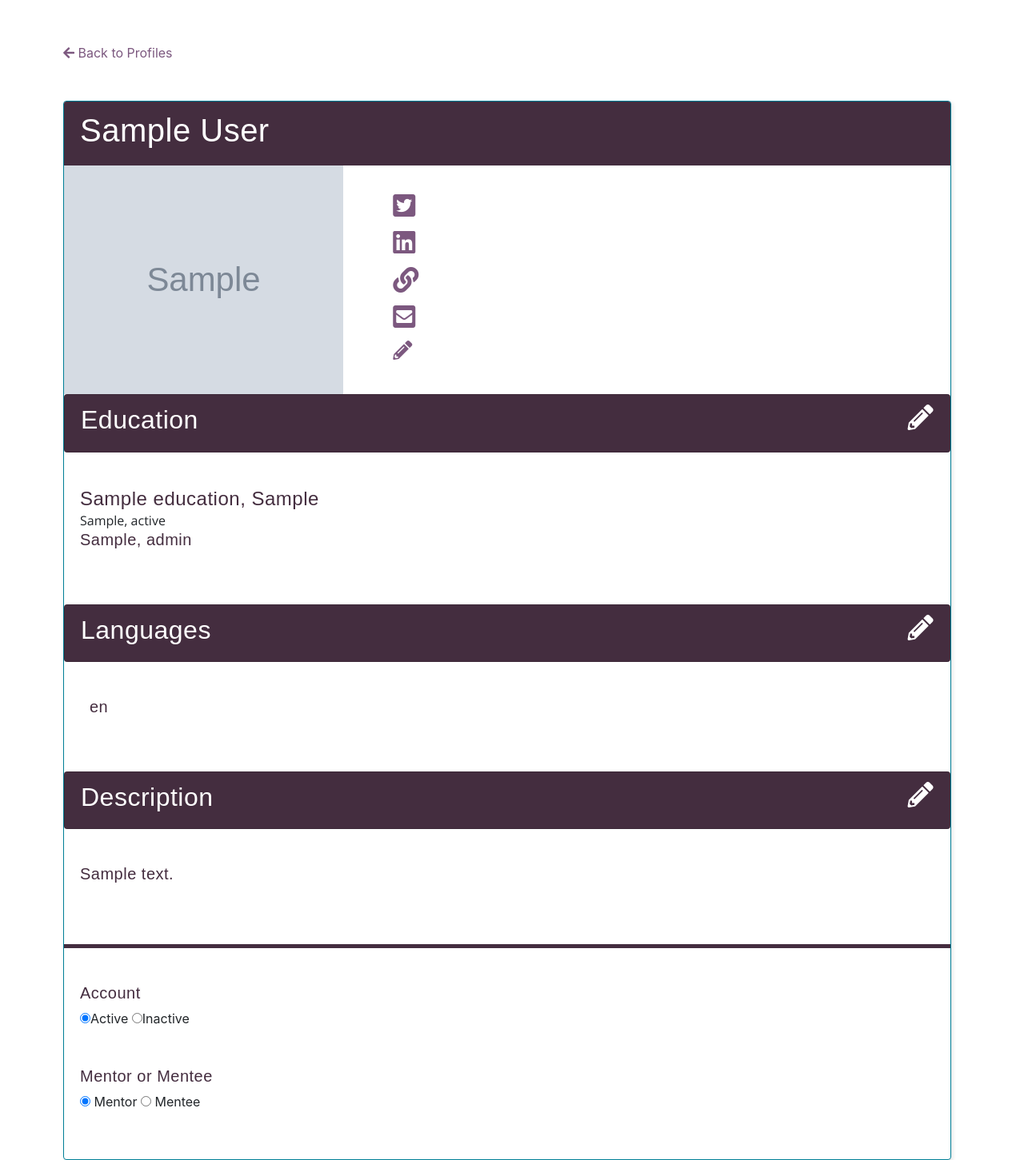
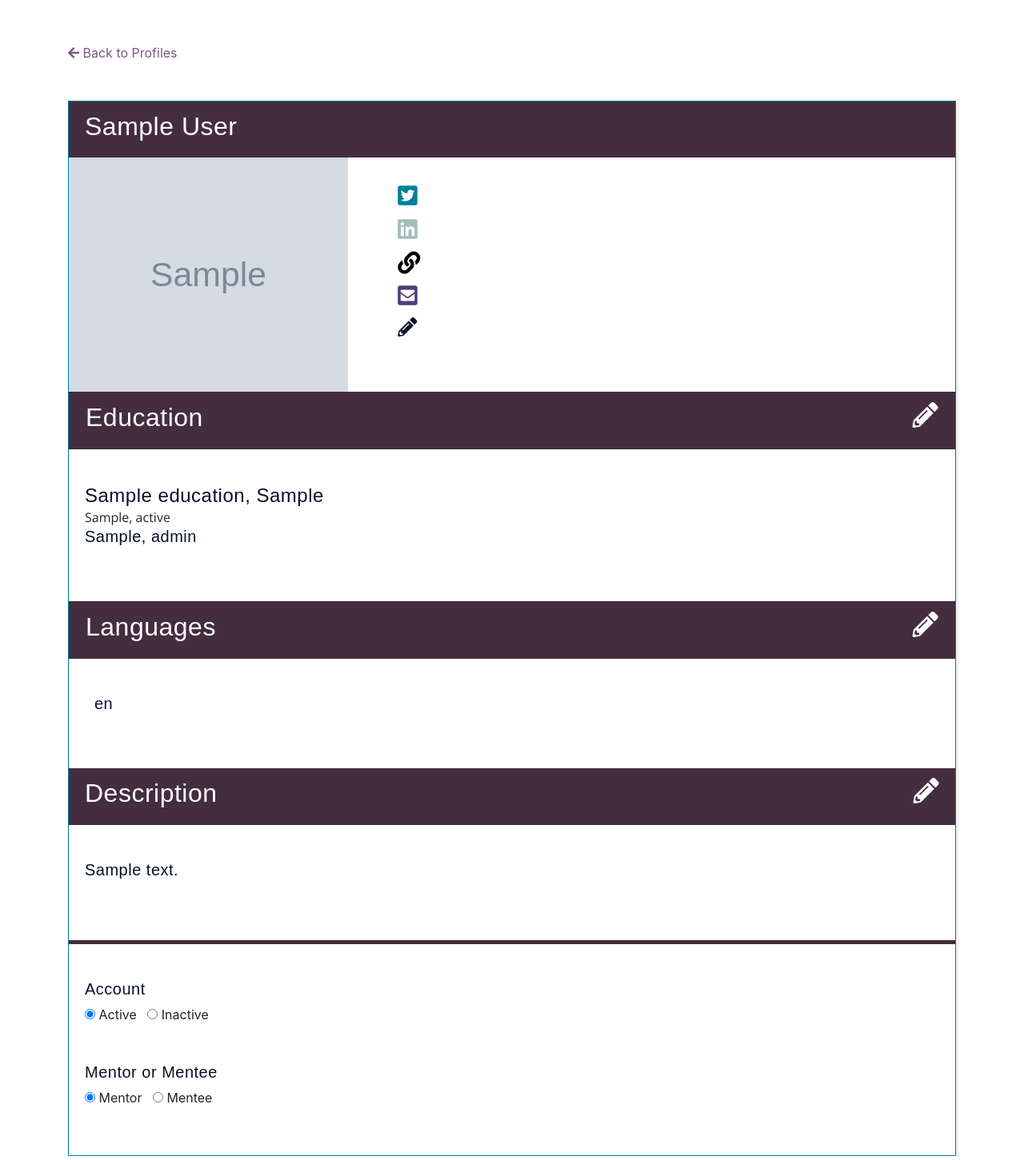
Before and after one commit to dmcdekker/hb_project, a Flask app: page /profiles/1 in a window 1280 px wide. Shown: the part 74-1525 px from the top of the page at 80% size. Run offline with Flask 2, Linux system fonts and the light colour scheme; the visitor is signed in with stand-in values (Sample User, id 1); tables that the repository leaves empty hold one stand-in row (values such as "Sample post"); grey boxes marked "Sample" are stand-in pictures; some libraries are stand-ins or nearby versions; some web fonts are replaced.

Commit message:
add more styling to profile page

```diff
--- a/static/styles.css
+++ b/static/styles.css
@@ -5,7 +5,9 @@
 #a4bcbc light blue
 #007f97 aquamarine*/
 
+#social-new{
 
+}
 /*------------------body------------------------*/
 * {
   margin: 0;
@@ -19,6 +21,10 @@ html, body {
   height: 100vh;
 }
 
+.flash{
+  border: 1px solid #4c3f77;
+}
+
 /*------------------typograhy------------------------*/
 
 .h1, .h2, .h3, .h4, .h5, .h6, h1, h2, h3, h4, h5, h6 {
@@ -28,7 +34,7 @@ html, body {
     line-height: 1.2;
     color: inherit;
     font-family: 'Muli', sans-serif;
-    color: #442d3f;
+    color: #051126;
     letter-spacing: .5px;
 }
 
@@ -88,6 +94,10 @@ div.jumbotron.jumbotron-fluid {
   background-color: #442d3f;
 }
 
+* {
+  border-radius: 0 !important;
+}
+
 #date-color{
   color: #445a7c;
 }
@@ -113,8 +123,10 @@ div.jumbotron.jumbotron-fluid {
 
 .card-text{
   margin-bottom: .60em;
+}
 
-}
+
+
 
 /*------------------profile page------------------------*/
 
@@ -128,18 +140,40 @@ div.jumbotron.jumbotron-fluid {
     height: 100%;
 }
 
-.i{
-  font-size: 5em;
-  margin: 5em;
+.fa-link{
+  color: black;
 }
+
+.fa-twitter-square{
+  color: #007f97;
+}
+
+.fa-linkedin{
+  color: #a4bcbc ;
+}
+
+.fa-envelope-square{
+  color: #4c3f77;
+}
+
+i:hover {
+    color: #442d3f;
+    text-decoration: none!important;
+}
+
 
 #language_id{
   margin: .6em;
 }
 
-div#social-media-group .col{
+/*div#social-media-group .col{
   padding-top: 2em;
 }
+
+div#social-update{
+  padding-top: 2em;
+  padding-right: 2.5em;
+}*/
 
 #mentor-or-active{
   border-top: 5px solid #442d3f;
--- a/templates/user_profile.html
+++ b/templates/user_profile.html
@@ -1,7 +1,7 @@
 {% extends 'base.html' %}
 {% block content %}
 
-<div class='container'>
+<div class='container mx-auto'>
   <div><a href="/profiles"><i class="fas fa-arrow-left"></i>  Back to Profiles</a></div>
   <br>
   <br>
@@ -10,59 +10,70 @@
       >
         <div class="card-header">
           <div class="page-header">
-            <h1 style="color:white;">{{ user.fname }} {{ user.lname }}</h1>
+            <h2 style="color:white;">{{ user.fname }} {{ user.lname }}</h2>
+
           </div>
         </div>
 
       <div id='photo-and-social' class='row'>
         <!-- <div id='photo-and-social'>   -->
-          <div class='col-4' id='user-photo'>
+          <div class='col-sm-6 col-md-4 d-inline' id='user-photo'>
             <img class='img-responsive'  src='{{ user.photo }}' alt='user photo'>
           </div> <!-- end user photo -->
           <br>
 
-          <div class='col' id='social-media-group' style='margin:2em;'>
-            <h2 class='d-block'><a href='https://twitter.com/{{user.twitter}}' target='_blank'><i class="fab fa-twitter-square"></i></i></a></h2>
-            <h2 class='d-block'><a href='https://www.linkedin.com/in/{{user.linkedin}}' target='_blank'><i class="fab fa-linkedin"></i></a></h2>
-            <h2 class='d-block'><a href='{{user.website_url}}' target='_blank'<i class="fas fa-link"></i></i></a></h2>
-            <h2 class='d-block'><a href="mailto:{{ user.email }}"><i class="fas fa-envelope-square"></i></a></h2>
+          <div class='col d-block' id='social-media-group' style='margin:2em;'>
+            <h3 class='d-block'><a href='https://twitter.com/{{user.twitter}}' target='_blank'><i class="fab fa-twitter-square"></i></i></a></h3>
+            <h3 class='d-block'><a href='https://www.linkedin.com/in/{{user.linkedin}}' target='_blank'><i class="fab fa-linkedin"></i></a></h3>
+            <h3 class='d-block'><a href='{{user.website_url}}' target='_blank'<i class="fas fa-link"></i></i></a></h3>
+            <h3 class='d-block'><a href="mailto:{{ user.email }}"><i class="fas fa-envelope-square"></i></a></h3>
 
-            <h4 class='d-inline-block'>
-              <a href="">
+            <h4 class='d-block'>
+
               {% if user.user_id == session['user_id'] %}
-              <a href=""><i class="fas fa-pencil-alt" id='edit-social'></i>
+              <a><i class="fas fa-pencil-alt" id='edit-social'></i>
               {% endif %}</a></h4>
 
             <br>
-          <!-- </div> end social-media-group -->
-      </div> <!-- end photo-and-social -->
 
+            <div class='social-div-and-update col'>
+              <div id='social-div'>
+                <form submit="/edit-social.json" id="social-new" class='mx-auto'>
+                  <input type="text" class="form-control" name="linkedin" id="linkedin-field" placeholder="new linkedin id" style="width:15em"/><br>
+                  <input type="text" class="form-control" name="twitter" id="twit-field" placeholder="new twitter handle" style="width:15em"/><br>
+                  <input type="text" name="website_url" class="form-control" id="web-field" placeholder="new website url" style="width:15em"/><br>
+                  <input type="submit" class="btn btn-secondary" value="Cancel" id="cancel-social">&nbsp;
+                  <input type="submit" class="btn btn-primary" value="Save">
+                </form>
+              </div> <!-- end social div -->
 
-
-        <div id='social-div'></div>
-          <br>
+              <div id='social-update'>
                 <div id='twitter_id'></div>
                 <div id='linkedin_id'></div>
                 <div id='website_url_id'></div>
+              </div>
+            </div> <!-- end social-div-and-update   -->
+
+          </div> <!-- end photo-and-social -->
 
       </div> <!-- end row  -->
     </div> <!-- end social container -->
 
-    <!-- <ul class="list-group list-group-flush"> -->
+
+
     <div id='school-container'>
 
       <div id='school-info'>
         <li class='list-group-item'><h2 style='color:white;'>Education
           {% if user.user_id == session['user_id'] %}
           <!-- <i class="fa fa-plus float-sm-right" style="color:white;" id='add-education'></i> -->
-            <a href=''><i class="fas fa-pencil-alt float-sm-right" style="color:white;" id='edit-education'></i></a>
+          <a><i class="fas fa-pencil-alt float-sm-right" style="color:white;" id='edit-education'></i></a>
           {% endif %}
         </h2></li>
       </div>
       <br>
 
         <!-- <div id='add-education-div'></div>       -->
-        <div id='edit-education-div'></div>
 
       <div class='card-body' id='edu-og'>
         <div id='name-and-year'>
@@ -82,6 +93,18 @@
           {% endfor %}
         </div> <!-- end school loc -->
       </div> <!-- end card body -->
+
+      <div id='edit-education-div'>
+         <form submit="/edit-education.json" id="education-new" class='mx-auto' style="width:15em">
+          <input type="text" name="school_name" id="school-name-field" class="form-control" placeholder="school name" style="width:15em"/><br>
+          <input type="text" name="year" id="year-field" class="form-control" placeholder="year graduated" style="width:15em"/><br>
+          <input type="text" name="school_city" id="school-city-field" class="form-control" placeholder="school city" style="width:15em"/><br>
+          <input type="text" name="school_state" id="school-state-field" class="form-control" placeholder="school state" style="width:15em"/><br>
+          <input type="text" name="major" id="major-field" class="form-control" placeholder="major" style="width:15em"/><br><input type="text" name="degree_level" id="degree-level-field" class="form-control" placeholder="degree level" style="width:15em"/><br>
+          <input type="submit" id="cancel-education" class="btn btn-secondary d-line" value="Cancel">&nbsp;<input type="submit" class="btn btn-primary d-line" value="Save">
+        </form>
+      </div> <!-- end edit-education -->
+
     </div> <!-- end school-container -->
 
 
@@ -91,7 +114,7 @@
 
   <div id='languages-container'>
     <div id='languages-info'>
-      <li class="list-group-item"><h2 style="color:white;">Languages<a href="">
+      <li class="list-group-item"><h2 style="color:white;">Languages<a>
         {% if user.user_id == session['user_id'] %}
         <i class="fas fa-pencil-alt float-sm-right" style="color:white;" id='edit-languages'></i>
         {% endif %}
@@ -99,15 +122,6 @@
     </div>
     <br>
 
-    <div id='languages-div'>
-      <form submit="/edit-languages.json" id="languages-new">
-        Languages
-          {% for language in all_languages %}
-          <input type='checkbox' id='languages-field' name="language_name" value='{{ language.language_id }}'>{{ language.language_name }}
-          {% endfor %}
-          <input type='submit' class="btn btn-primary" value='Submit'>
-      </form>
-    </div>
     <div class="card-body">
       <div id='user-languages'>
         {% for language in user_languages %}
@@ -115,27 +129,43 @@
         {% endfor %}
       </div>
     </div> <!-- end card body  -->
-
-
+    <div id='languages-div'>
+      <form submit="/edit-languages.json" id="languages-new">
+          {% for language in all_languages %}
+          <h5 class='d-inline-block' style='padding:.1em;'><input type='checkbox' style='font-size:3em;' id='languages-field' name="language_name" value='{{ language.language_id }}'>{{ language.language_name }}</h5>
+          {% endfor %}
+          <br>
+          <input type="submit" class="btn btn-secondary" value="Cancel" id="cancel-langs">&nbsp;
+          <input type='submit' class="btn btn-primary" value='Submit'>
+      </form>
+    </div>   <!-- end languages-div -->
   </div> <!-- end languages-container -->
   <br>
   <br>
 
+
   <div id='description-container'>
       <div id='description-info'>
-        <li class="list-group-item"><h2 style="color:white;">Description<a href="">
+        <li class="list-group-item border-0"><h2 style="color:white;">Description
           {% if user.user_id == session['user_id'] %}
           <i class="fas fa-pencil-alt float-sm-right" style="color:white;" id='edit-description'></i>
           {% endif %}
-        </a></h2></li>
+        </h2></li>
       </div>
         <br>
-
-      <div id='description-div'></div>
-
       <div class="card-body">
          <h5 id='description_id'>{{ user.description }}</h5>
       </div>
+
+
+      <div id='description-div'>
+        <form action="/edit-description.json" id="description-new" class='mx-auto'>
+          <textarea rows="4" cols="50" type="text" name="description" id="description-field" class="form-control" style="width:100%" placeholder="Enter text here....."  form="description-new"></textarea>
+          <input type="submit" id="cancel-description" class="btn btn-secondary d-line" value="Cancel">&nbsp;
+          <input type="submit" class="btn btn-primary" value="submit">
+        </form>
+      </div>
+
         </div> <!-- end description container -->
   <br>
   <br>
@@ -147,11 +177,11 @@
         <h5>Account</h5>
         <label>
           {% if user.is_active %}
-          <input type='radio' name='active' value=True checked>Active
-          <input type='radio' name='active' value=False>Inactive
+          <input type='radio' name='active' value=True checked> Active &nbsp;
+          <input type='radio' name='active' value=False> Inactive
           {% elif not user.is_active %}
-          <input type='radio' name='active' value=True>Active
-          <input type='radio' name='active' value=False checked>Inactive
+          <input type='radio' name='active' value=True> Active &nbsp;
+          <input type='radio' name='active' value=False checked> Inactive
           {% endif %}
         </label>
     </div> <!-- end is_active -->
@@ -161,10 +191,11 @@
       <h5>Mentor or Mentee</h5>
       <label>
         {% if user.is_mentor %}
-        <input type='radio' name='mentor' value=True checked> Mentor
+        <input type='radio' name='mentor' value=True checked> Mentor &nbsp;
         <input type='radio' name='mentor' value=False> Mentee
+
         {% elif not user.is_mentor %}
-        <input type='radio' name='mentor' value=True > Mentor
+        <input type='radio' name='mentor' value=True > Mentor &nbsp;
         <input type='radio' name='mentor' value=False checked> Mentee
         {% endif %}
       </label>
@@ -172,7 +203,6 @@
   </div> <!-- end mentor-or-active -->
   {% endif %}
 
-
 <script src="../static/user_profile.js"></script>
 
  </div> <!-- end card     -->
```
Also changed, not shown: static/user_profile.js (+44 -18 lines). Lines whose indentation alone changed are shown as unchanged.
